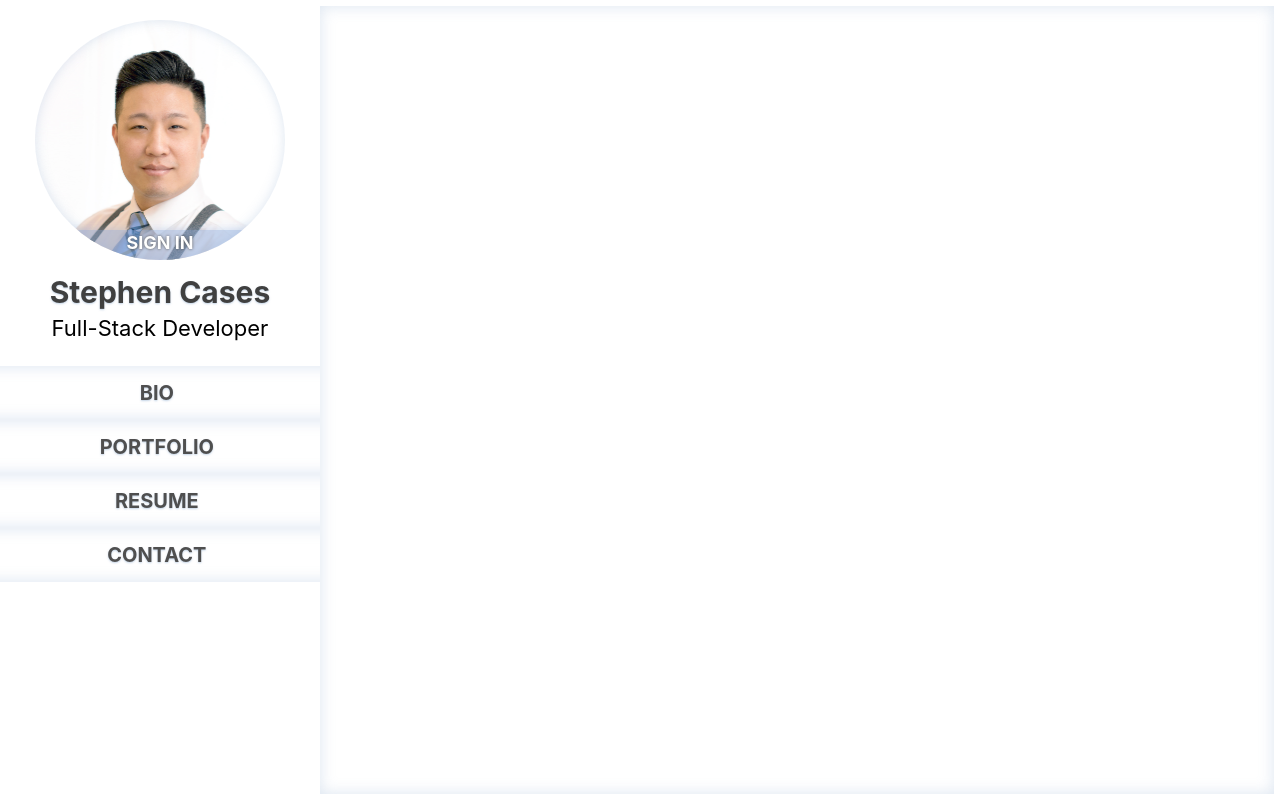
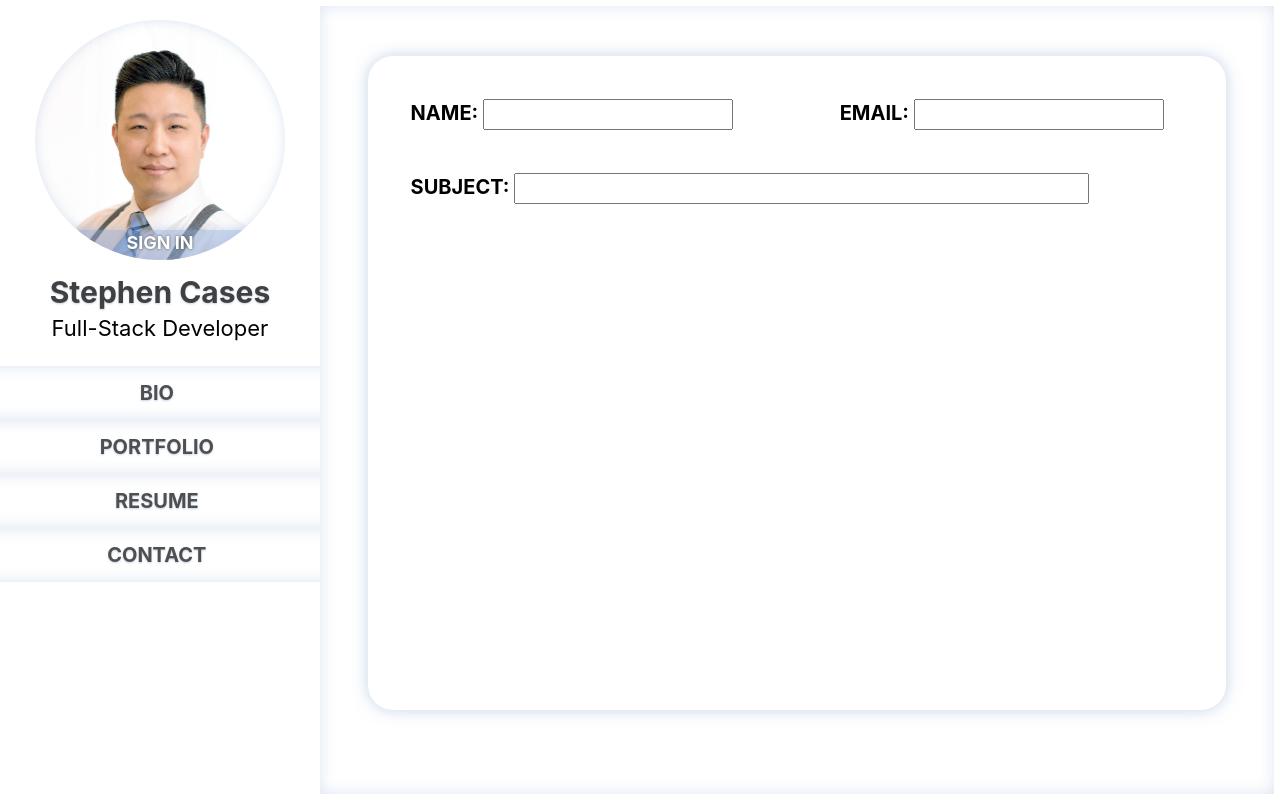
Before and after one commit to builtforsomethingbigger/stephencases.com, a React (Create React App) app: page /contact in a window 1280 px wide. Built offline with nearby package versions, Linux system fonts and the light colour scheme; no server answers.

Commit message:
ContactForm layout

```diff
--- a/public/index.html
+++ b/public/index.html
@@ -25,7 +25,12 @@
       Learn how to configure a non-root public URL by running `npm run build`.
     -->
     <title>Stephen Cases | Full-Stack Developer</title>
-  </head>
+    <script type="text/javascript" src="https://cdn.jsdelivr.net/npm/emailjs-com@2.3.2/dist/email.min.js"></script>
+    <script type="text/javascript">
+       (function(){
+          emailjs.init("user_lqVtJrLtONwGUqprB1VlH");
+       })();
+    </script>  </head>
   <body>
     <noscript>You need to enable JavaScript to run this app.</noscript>
     <div id="root"></div>
--- a/src/App.js
+++ b/src/App.js
@@ -7,6 +7,7 @@ import Login from './components/scases/Login'
 import Bio from './components/main/Bio'
 import Portfolio from './components/main/Portfolio'
 import Resume from './components/main/Resume'
+import Contact from './components/main/Contact'
 import './styles/App.css';
 
 const resumeAPI = 'http://localhost:3001/resumes'
@@ -114,6 +115,10 @@ export default class App extends React.Component{
                 entries={this.state.entries}
               />
             )}/>
+            <Route exact path='/contact'  render={routerProps => (
+              <Contact  {...routerProps}
+              />
+            )}/>
             {/* <Route exact path='/crm/new-post' component={<PostForm />}/> */}
           </div>
         </Switch>
--- /dev/null
+++ b/src/components/main/Contact.js
@@ -0,0 +1,40 @@
+import React from 'react'
+import '../../styles/Contact.css'
+
+export default class Contact extends React.Component {
+
+constructor(props) {
+    super(props);
+this.state = {
+        name: "",
+        email: "",
+        feedback: "",
+    };
+}
+handleInputChange(event) {
+    event.preventDefault();
+    const target = event.target;
+    const name = target.name;
+    const value = target.value;
+this.setState({ [name]: value });
+
+}
+
+    render(){
+        return(
+            <div id="ContactPage">
+                <div className="conact-form">
+                    <div className="input-half">
+                        <label className="contact-label">NAME:</label> <input type="text"></input>
+                    </div>
+                    <div className="input-half">
+                        <label className="contact-label">EMAIL:</label> <input type="text"></input>
+                    </div>
+                    <div className="input-full">
+                        <label className="contact-label">SUBJECT:</label> <input type="text"></input>
+                    </div>
+                </div>
+            </div>
+        )
+    }
+}
--- a/src/components/nav/Nav.js
+++ b/src/components/nav/Nav.js
@@ -9,7 +9,7 @@ const Nav = () => {
                 <Link to='/bio'><span className="navOptions text-grey">BIO</span></Link>
                 <Link to='/portfolio'><span className="navOptions text-grey">PORTFOLIO</span></Link>
                 <Link to='/resume'><span className="navOptions text-grey">RESUME</span></Link>
-                <span className="navOptions text-grey">CONTACT</span>
+                <Link to='/contact'><span className="navOptions text-grey">CONTACT</span></Link>
             </div>
         </div>
     )
--- /dev/null
+++ b/src/styles/Contact.css
@@ -0,0 +1,48 @@
+#ContactPage{
+    position: relative;
+    display: block;
+    width: 100%;
+    height: 100%;
+    text-align: center;
+    overflow: scroll;
+}
+.conact-form{
+    position: relative;
+    display: inline-block;
+    width: 90%;
+    height: 83%;
+    top: 50px;
+    border-radius: 25px;
+    box-shadow: 0px 0px 15px rgba(138, 169, 205, 0.5);
+}
+.conact-form:hover{
+    box-shadow: 0px 0px 5px rgba(138, 169, 205, 0.3);
+}
+input{
+    width: 70%;
+    height: 25px;
+    font-size: 18px;
+    padding-left: 4px;
+}
+.contact-label{
+    width: 40%;
+}
+.input-half{
+    position: relative;
+    display: block;
+    float: left;
+    width: 40%;
+    padding: 5%;
+    font-size: 20px;
+    font-weight: bold;
+    text-align: left;
+}
+.input-full{
+    position: relative;
+    display: block;
+    width: 94%;
+    padding: 5%;
+    font-size: 20px;
+    font-weight: bold;
+    text-align: left;
+}
--- a/src/styles/Portfolio.css
+++ b/src/styles/Portfolio.css
@@ -19,7 +19,7 @@
     width: 95%;
     height: 100%;
     max-height: 350px;
-    box-shadow: 0px 0px 15px rgba(138, 169, 205, 0.3);
+    box-shadow: 0px 0px 15px rgba(138, 169, 205, 0.5);
     margin: 2%;
     cursor: pointer;
 }
--- a/src/styles/Resume.css
+++ b/src/styles/Resume.css
@@ -15,6 +15,7 @@
 }
 .dl-resume:hover{
     top: 0px;
+    transform: scale(1.04);
 }
 .resume-btn{
     width: fit-content;
@@ -146,6 +147,7 @@
         left: 25px;
     }
     .resume-experience{
+        margin-top: 10px;
         margin-left: 25px;
     }
     .timeline-date{
@@ -157,13 +159,14 @@
         transform: scale(1.2);
     }
     .timeline-date-title{
-        font-size: 15px;
+        font-size: 16px;
         text-align: left;
     }
     .timeline-date-description{
         width: 88%;
         border: none;
         left: 0;
+        font-size: 16px;
     }
     .divider-marker{
         display: none;
```
Lines whose indentation alone changed are shown as unchanged.
